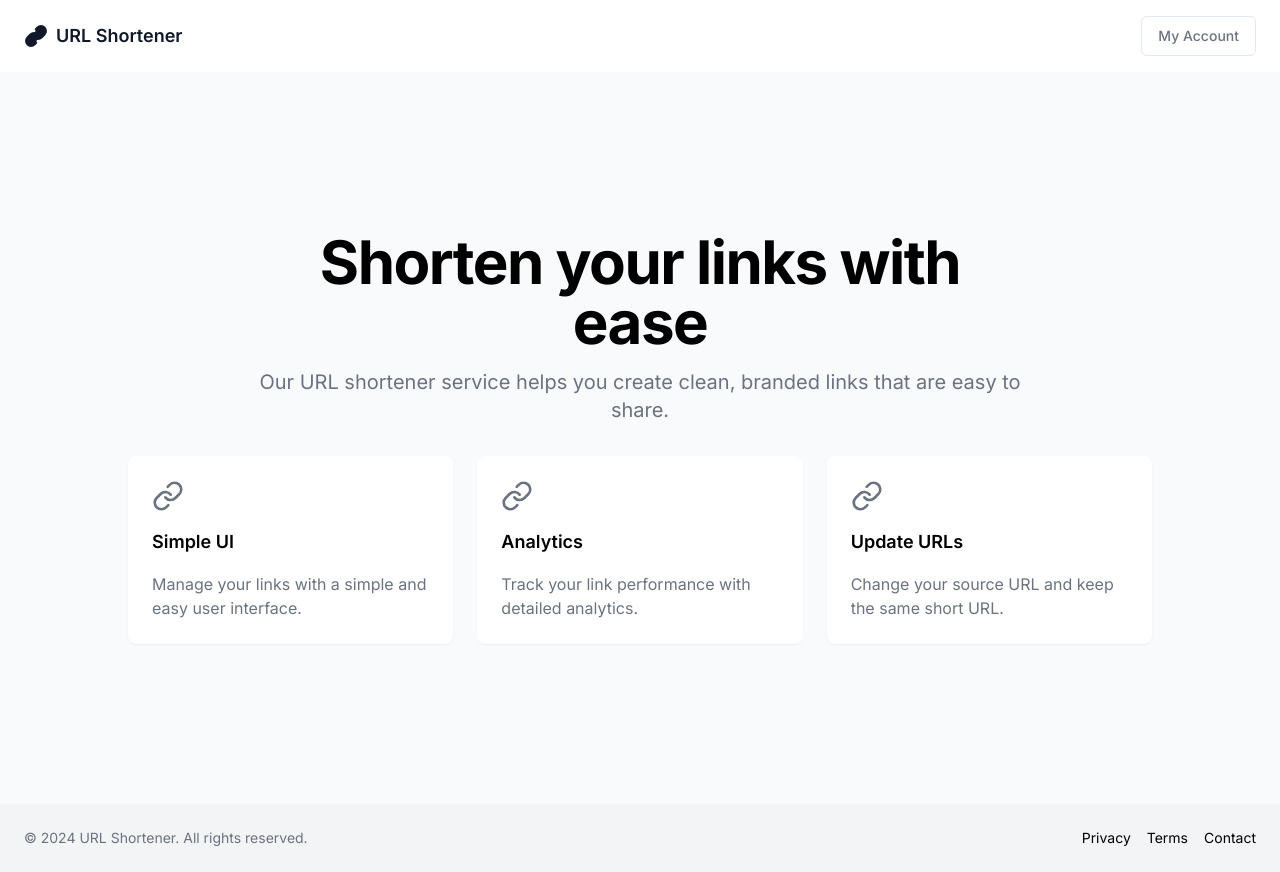
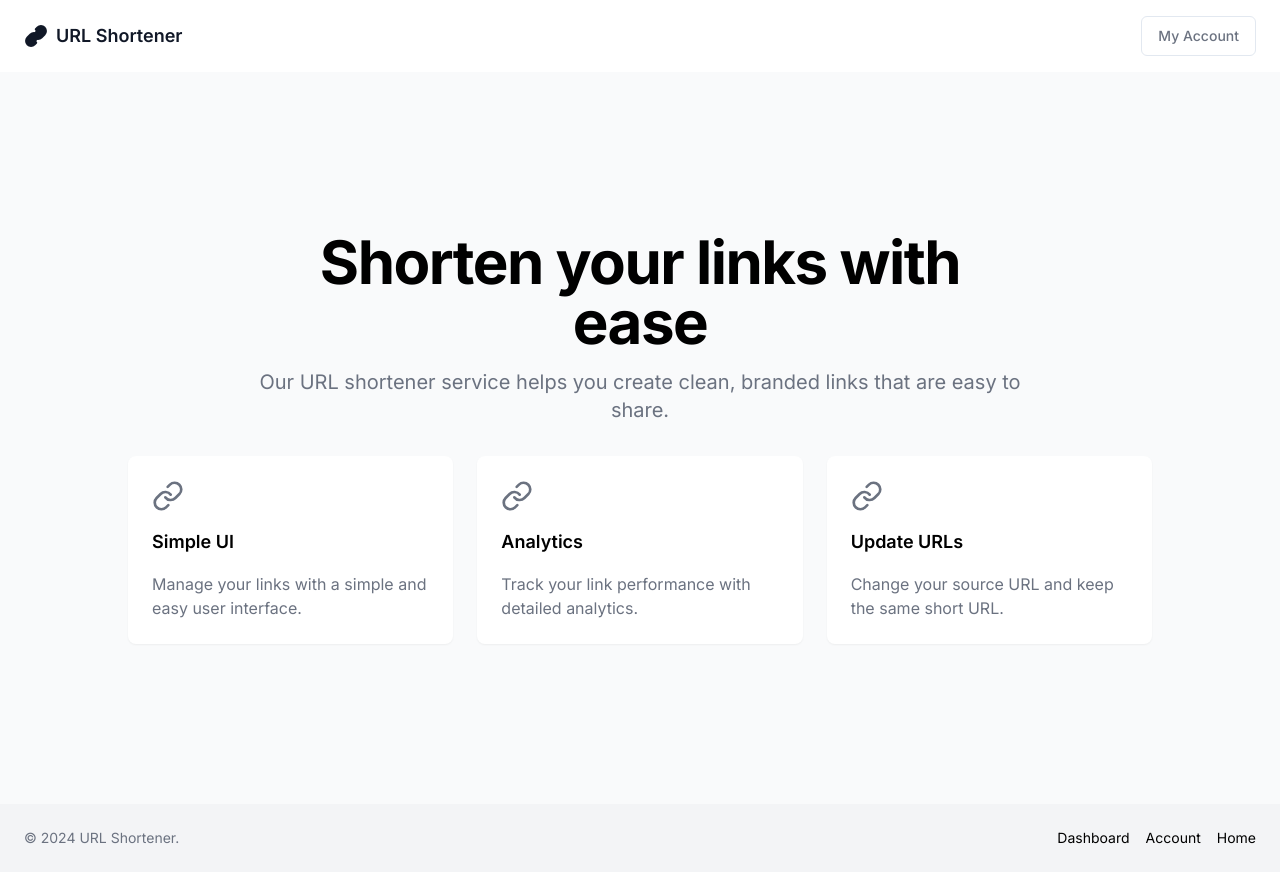
Before and after one commit to Boipelo/url-shortener, a Next.js app: page / in a window 1280 px wide. Built offline with nearby package versions, Linux system fonts and the light colour scheme.

Commit message:
Final UI update.

```diff
--- a/src/app/account/page.tsx
+++ b/src/app/account/page.tsx
@@ -23,6 +23,7 @@ import {
     TabsTrigger,
 } from "../../components/ui/tabs"
 
+// Declared here to avoid "variable is used before it is assigned" error.
 let tokenString: string | null;
 if (typeof window !== 'undefined') {
     tokenString = localStorage.getItem('token');
@@ -50,7 +51,6 @@ export default function Account() {
 
     let [loginError, setLoginError] = useState(false);
     let [registerError, setRegisterError] = useState(false);
-    let [registrationComplete, setRegistrationComplete] = useState(false);
 
     async function handleLogin(event: { preventDefault: () => void; }) {
         event.preventDefault()
@@ -110,10 +110,7 @@ export default function Account() {
                             <p className='mx-auto text-xl text-red-600'>Invalid email or password.</p>
                         }
                         {registerError.toString() === 'true' &&
-                            <p className='mx-auto text-xl text-red-600'>Please fill in all fields.</p>
-                        }
-                        {registrationComplete.toString() === 'true' &&
-                            <p className='mx-auto text-xl text-red-600'>You may now login to your account.</p>
+                            <p className='mx-auto text-xl text-red-600'>Please provide valid email address.</p>
                         }
                         <Link
                             href="/"
--- a/src/components/footer/page.tsx
+++ b/src/components/footer/page.tsx
@@ -4,16 +4,16 @@ export default function Footer() {
     return (
         <footer className="bg-gray-100 dark:bg-gray-800 py-6 w-full shrink-0">
             <div className="container mx-auto px-4 md:px-6 flex items-center justify-between">
-                <p className="text-sm text-gray-500 dark:text-gray-400">&copy; 2024 URL Shortener. All rights reserved.</p>
+                <p className="text-sm text-gray-500 dark:text-gray-400">&copy; 2024 URL Shortener.</p>
                 <nav className="flex items-center space-x-4">
-                    <Link href="#" className="text-sm hover:underline dark:text-gray-400" prefetch={false}>
-                        Privacy
+                    <Link href="/dashboard" className="text-sm hover:underline dark:text-gray-400">
+                        Dashboard
                     </Link>
-                    <Link href="#" className="text-sm hover:underline dark:text-gray-400" prefetch={false}>
-                        Terms
+                    <Link href="/account" className="text-sm hover:underline dark:text-gray-400">
+                        Account
                     </Link>
-                    <Link href="#" className="text-sm hover:underline dark:text-gray-400" prefetch={false}>
-                        Contact
+                    <Link href="/" className="text-sm hover:underline dark:text-gray-400">
+                        Home
                     </Link>
                 </nav>
             </div>
```
